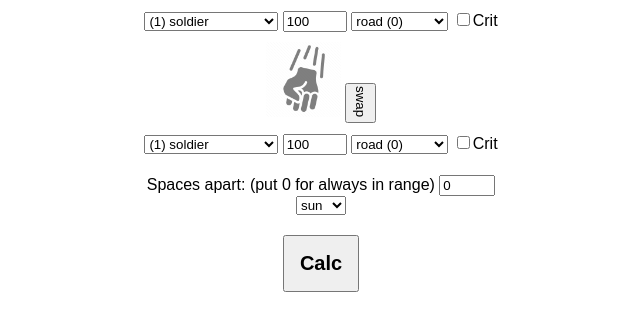
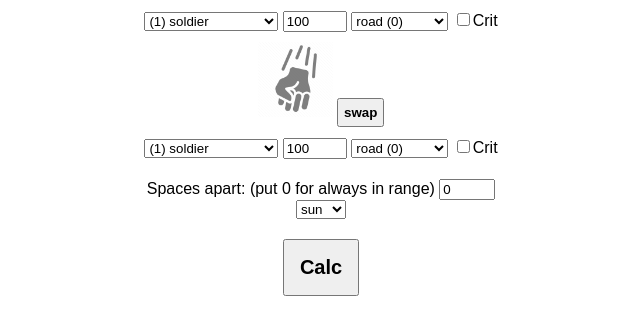
Before and after one commit to aacheng17/Wargroovecalc, a PHP site: page / in a window 1280 px wide. Shown: the top 335 px of the page, without its empty margins (319-959 px from the left). Run offline with PHP 8.4, Linux system fonts and the light colour scheme.

Commit message:
Implement div-middle

```diff
--- a/index.php
+++ b/index.php
@@ -246,8 +246,10 @@ function calcCounterattack($unitA, $healthA, $terrainA, $critA, $unitD, $healthD
     <label><?php echo '<input type="checkbox" id="critA" name="critA"' . ($critA ? " checked" : "") . '>' ?>Crit</label>
   </div>
 
-  <img src="icon-attack.png" alt="Attack" width="75px" height="75px">
-  <button id="button-swap"><a class="vertical-text">swap</a></button>
+  <div id="middle-div">
+    <img src="icon-attack.png" alt="Attack" width="75px" height="75px">
+    <button id="button-swap">swap</button>
+  </div>
 
   <div id="div-defend" class="main-div">
     <select name="unitD" id="unitD" form="calc-form"><?php
--- a/style.css
+++ b/style.css
@@ -13,11 +13,6 @@ body {
     text-align: center;
 }
 
-.vertical-text {
-    writing-mode: vertical-rl;
-    text-orientation: mixed;
-}
-
 .grey {
     color: grey;
 }
@@ -26,6 +21,17 @@ body {
     padding: 10px 0px;
 }
 
+#div-middle {
+    display: flex;
+    flex-direction: row;
+    align-items: center;
+}
+
+#button-swap {
+    padding: 5px;
+    font-weight: bold;
+}
+
 #button-calc {
     padding: 15px;
     font-size: 20px;
```
